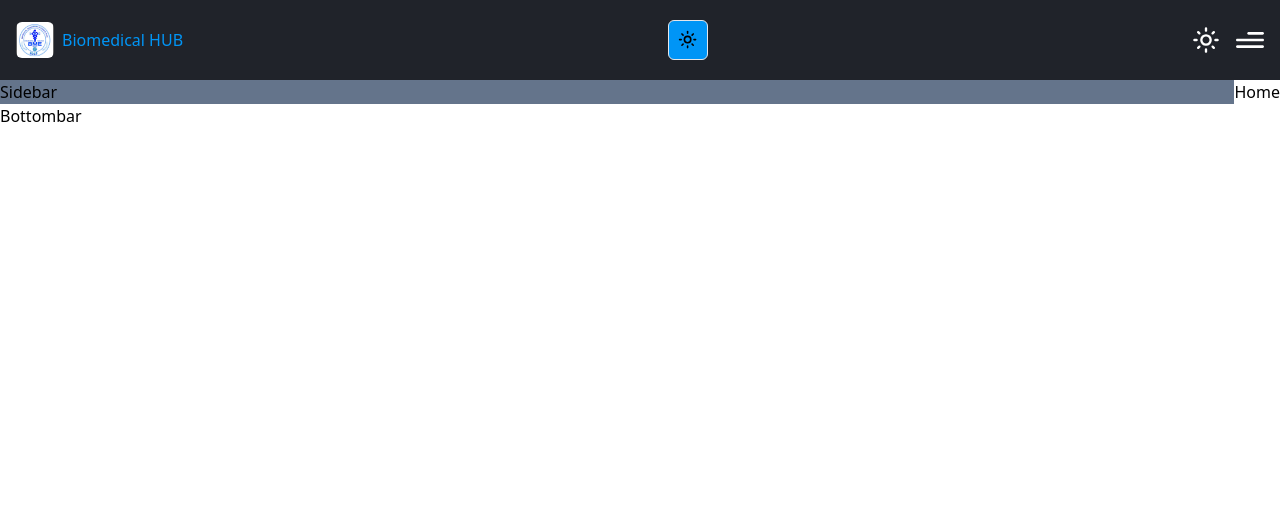
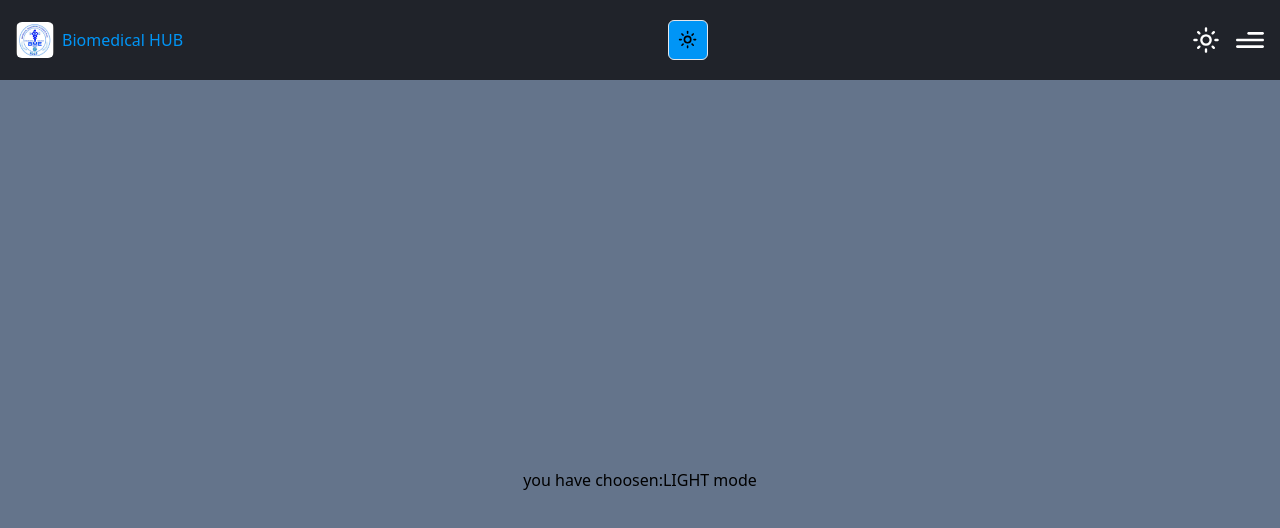
Before and after one commit to Jackson-zablon15/BME-HUB, a Next.js app: page / in a window 1280 px wide. Shown: the top 528 px of the page. Built offline with nearby package versions, Linux system fonts and the light colour scheme.

Commit message:
light and dark mode

```diff
--- a/components/Sidebar.tsx
+++ b/components/Sidebar.tsx
@@ -1,8 +1,13 @@
+import { useTheme } from 'next-themes'
 import React from 'react'
 
 const Sidebar = () => {
+  const {theme} = useTheme()
   return (
-    <div className='max-sm:fixed w-full h-full bg-slate-500 top-[10vh] dark:bg-slate-900 transition-all duration-1000'>Sidebar</div>
+    <div className='flex items-center justify-center fixed w-full h-full bg-slate-500 top-[10vh] dark:bg-slate-900 transition-all duration-1000'>
+      <h3>you have choosen:</h3>
+       <h1> {theme === 'dark' ? 'DARK mode': 'LIGHT mode' } </h1>
+    </div>
   )
 }
 
--- a/components/Topnav.tsx
+++ b/components/Topnav.tsx
@@ -31,7 +31,7 @@ const Topnav = () => {
             priority
             className="mr-2 rounded-md"
           />
-          <h3 className="max-xs:hidden dark:text-white text-blue">
+          <h3 className=" dark:text-white text-blue">
             Biomedical HUB
           </h3>
         </div>
--- a/tailwind.config.js
+++ b/tailwind.config.js
@@ -12,7 +12,6 @@ module.exports = {
       center: true,
       padding: "2rem",
       screens: {
-        "2xl": "1400px",
         xs: "450px",
       },
     },
```
